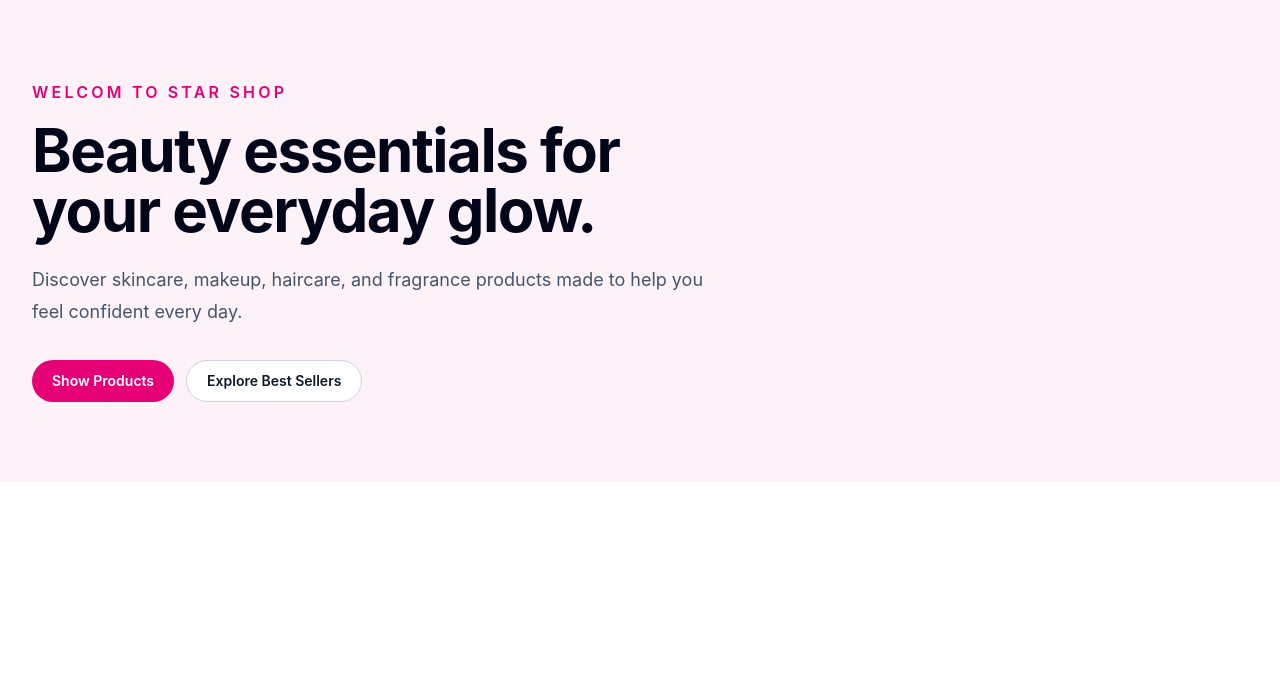
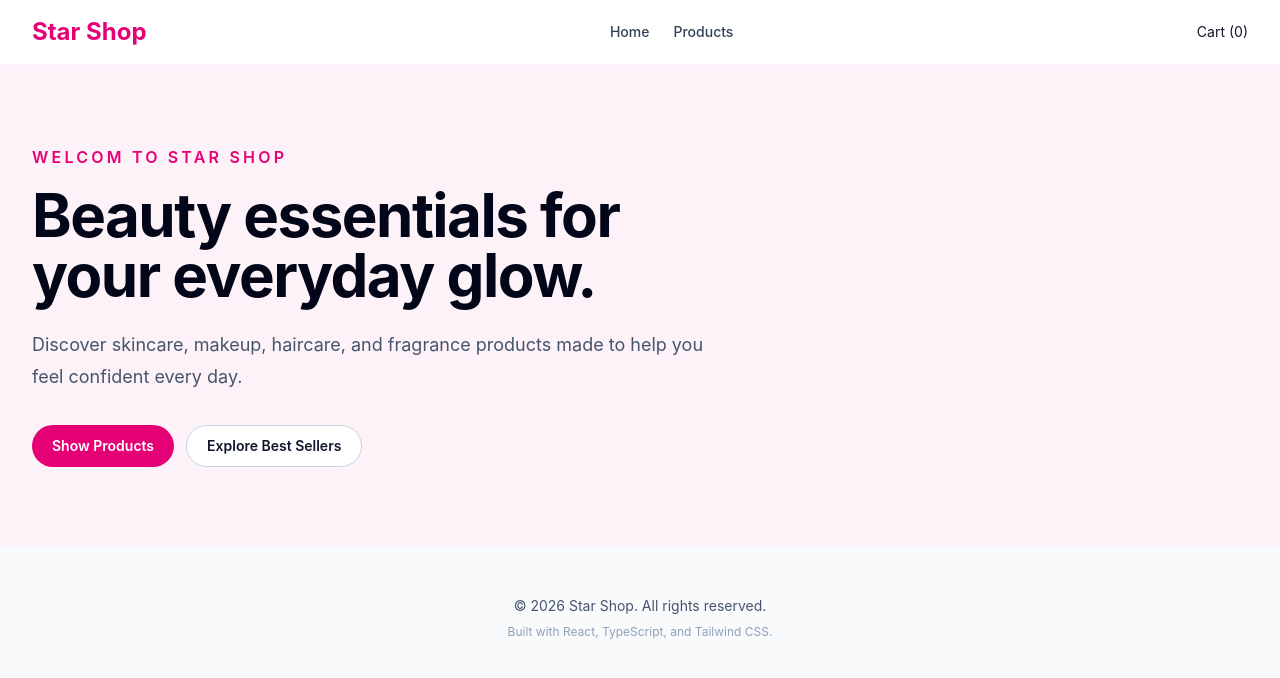
Before and after one commit to tara-parham/Star_Shop, a React (Vite) app: page / in a window 1280 px wide. Shown: the top 678 px of the page. Built offline with nearby package versions, Linux system fonts and the light colour scheme.

Commit message:
feat: add site layout, navbar and footer

```diff
--- /dev/null
+++ b/src/components/layout/Footer.tsx
@@ -0,0 +1,16 @@
+import { Container } from "../ui/Container";
+
+export function Footer(){
+    return(
+        <footer className="border-t border-slate-100 bg-slate-50 py-12">
+            <Container className="text-center">
+                <p className="text-sm text-slate-600">
+                    &copy; {new Date().getFullYear()} Star Shop. All rights reserved.
+                </p>
+                <p className="mt-2 text-xs text-slate-400">
+                    Built with React, TypeScript, and Tailwind CSS.
+                </p>
+            </Container>
+        </footer>
+    )
+}
--- /dev/null
+++ b/src/components/layout/Layout.tsx
@@ -0,0 +1,15 @@
+import { Outlet } from "react-router-dom";
+import { Footer } from "./Footer";
+import { Navbar } from "./Navbar";
+
+export function Layout(){
+    return(
+        <div className="flex flex-col mih-h-screen">
+            <Navbar />
+            <main className="grow">
+                <Outlet />
+            </main>
+            <Footer />
+        </div>
+    )
+}
--- /dev/null
+++ b/src/components/layout/Navbar.tsx
@@ -0,0 +1,33 @@
+import { Link } from "react-router-dom";
+import { Container } from "../ui/Container";
+
+export function Navbar() {
+  return (
+    <nav className="sticky top-0 z-50 border-b border-slate-100 bg-white/80 backdrop-blur-md">
+      <Container className="flex h-16 items-center justify-between">
+        <Link to="/" className="text-2xl font-bold text-pink-600">
+          Star Shop
+        </Link>
+
+        <div className="flex items-center gap-6">
+          <Link
+            to="/"
+            className="text-sm font-medium text-slate-700 hover:text-pink-600"
+          >
+            Home
+          </Link>
+          <Link
+            to="/products"
+            className="text-sm font-medium text-slate-700 hover:text-pink-600"
+          >
+            Products
+          </Link>
+        </div>
+
+        <div className="flex items-center">
+          <button className="text-sm font-md text-slate-900">Cart (0)</button>
+        </div>
+      </Container>
+    </nav>
+  );
+}
--- a/src/routes/AppRoutes.tsx
+++ b/src/routes/AppRoutes.tsx
@@ -1,12 +1,15 @@
 import { Route, Routes } from "react-router-dom";
 import { HomePage } from "../pages/HomePage";
 import { NotFoundPage } from "../pages/NotFoundPage";
+import { Layout } from "../components/layout/Layout";
 
 export function AppRoutes() {
   return (
     <Routes>
-      <Route path="/" element={<HomePage />}></Route>
-      <Route path="*" element={<NotFoundPage />}></Route>
+      <Route path="/" element={<Layout />}>
+        <Route index element={<HomePage />} />
+        <Route path="*" element={<NotFoundPage />} />
+      </Route>
     </Routes>
   );
 }
```
